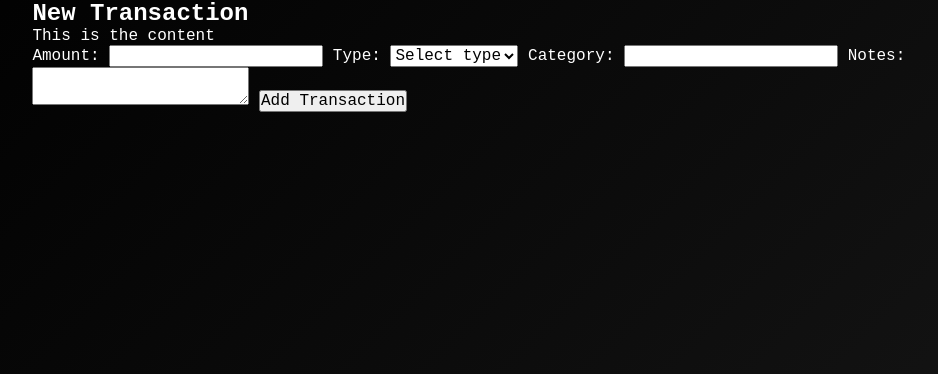
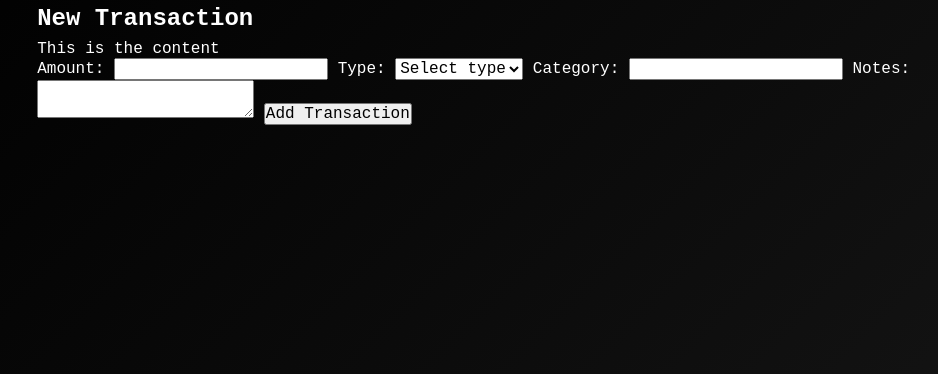
Before and after one commit to andreibenea/flask-budd, a Flask app: page /transactions/add in a window 1280 px wide. Shown: the part 46-420 px from the top of the page, without its empty margins (102-1040 px from the left). Run offline with Flask 3, Linux system fonts and the light colour scheme.

Commit message:
remove comms, add new container

```diff
--- a/static/css/style.css
+++ b/static/css/style.css
@@ -128,6 +128,16 @@ pre {
     -ms-overflow-style: none;
 }
 
+.new-transaction-container {
+    display: flex;
+    flex-direction: column;
+    gap: 0.5rem;
+    padding: 0.3rem;
+    overflow: hidden;
+    overflow-y: scroll;
+    scrollbar-width: none;
+    -ms-overflow-style: none;
+}
 
 .list-container::-webkit-scrollbar {
     display: none;
--- a/templates/create_transaction.html
+++ b/templates/create_transaction.html
@@ -1,6 +1,7 @@
 {% extends "base.html" %}
 
 {% block content %}
+    <div class="new-transaction-container">
         <div class="view-name">
             <h2>New Transaction</h2>
         </div>
@@ -26,4 +27,5 @@
                 <button type="submit">Add Transaction</button>
             </form>
         </div>
+    </div>
 {% endblock %}
```
Also changed, not shown: static/js/app.js (+1 -36 lines). Lines whose indentation alone changed are shown as unchanged.
